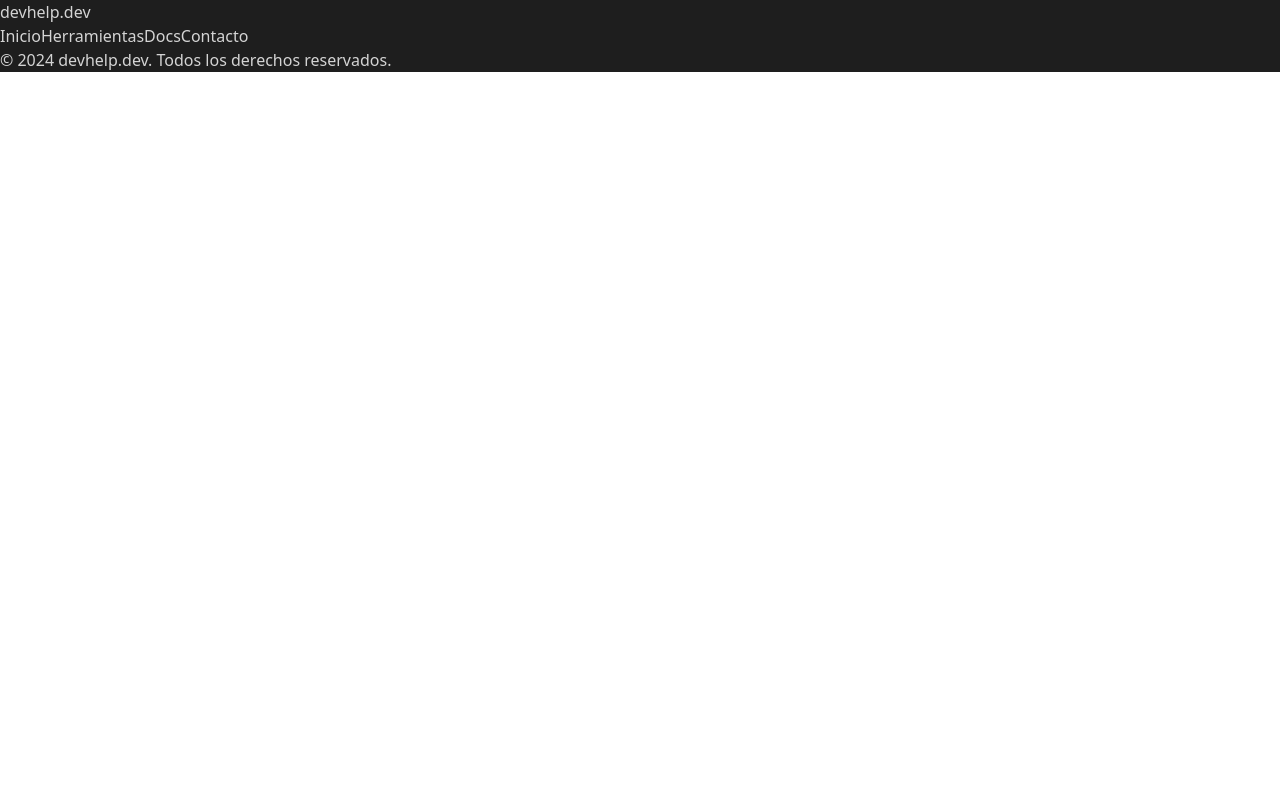
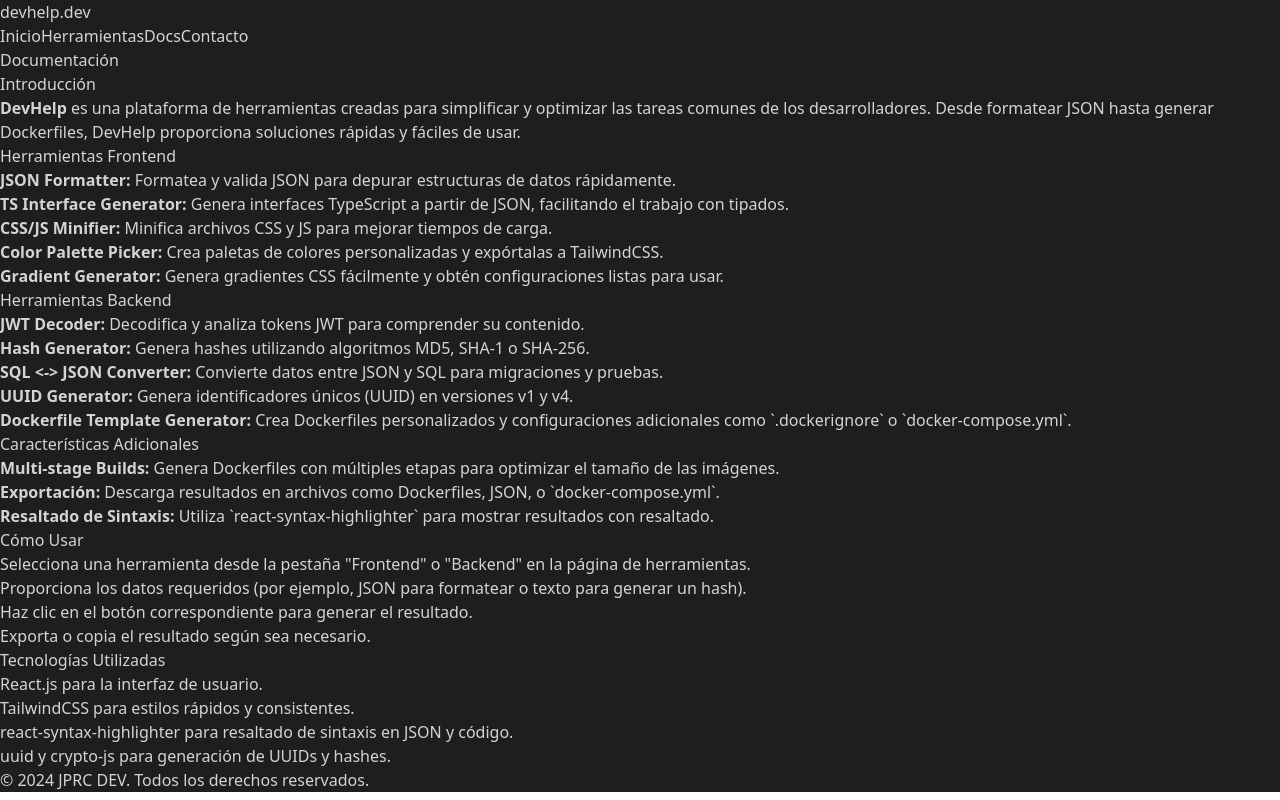
Before and after one commit to jinwolf2/devhelp, a React (Vite) app: page /docs in a window 1280 px wide. Built offline with nearby package versions, Linux system fonts and the light colour scheme.

Commit message:
nueva subida

```diff
--- a/src/App.jsx
+++ b/src/App.jsx
@@ -14,6 +14,7 @@
 import SQLJSONConverter from './Pages/SQLJSONConverter'
 import UUIDGenerator from './Pages/UUIDGenerator'
 import DockerfileGenerator from './Pages/DockerfileGenerator'
+import Documentation from './Pages/Documentation'
 
 function App() {
   const [count, setCount] = useState(0)
@@ -37,6 +38,7 @@
           <Route path='/tools/b/SQLtoJSON' element={<SQLJSONConverter/>}/>
           <Route path='/tools/b/UUIDGenerator' element={<UUIDGenerator/>}/>
           <Route path='/tools/b/DockerTemplateGen' element={<DockerfileGenerator/>}/>
+          <Route path='/docs' element={<Documentation/>}/>
         </Routes>
         <Footer/>
       </BrowserRouter>
--- a/src/Components/Footer.jsx
+++ b/src/Components/Footer.jsx
@@ -4,7 +4,7 @@
   return (
     <footer className="w-full border-t border-gray-700">
       <div className="max-w-6xl mx-auto px-4 py-6 text-center text-sm text-gray-400">
-        © 2024 devhelp.dev. Todos los derechos reservados.
+        © 2024 JPRC DEV. Todos los derechos reservados.
       </div>
     </footer>
   );
--- /dev/null
+++ b/src/Pages/Documentation.jsx
@@ -0,0 +1,110 @@
+import React from 'react';
+
+export default function Documentation() {
+  const sections = [
+    {
+      title: "Introducción",
+      content: (
+        <>
+          <p>
+            <strong>DevHelp</strong> es una plataforma de herramientas creadas para simplificar y optimizar las tareas comunes de los desarrolladores. Desde formatear JSON hasta generar Dockerfiles, DevHelp proporciona soluciones rápidas y fáciles de usar.
+          </p>
+        </>
+      ),
+    },
+    {
+      title: "Herramientas Frontend",
+      content: (
+        <ul className="list-disc pl-6">
+          <li>
+            <strong>JSON Formatter:</strong> Formatea y valida JSON para depurar estructuras de datos rápidamente.
+          </li>
+          <li>
+            <strong>TS Interface Generator:</strong> Genera interfaces TypeScript a partir de JSON, facilitando el trabajo con tipados.
+          </li>
+          <li>
+            <strong>CSS/JS Minifier:</strong> Minifica archivos CSS y JS para mejorar tiempos de carga.
+          </li>
+          <li>
+            <strong>Color Palette Picker:</strong> Crea paletas de colores personalizadas y expórtalas a TailwindCSS.
+          </li>
+          <li>
+            <strong>Gradient Generator:</strong> Genera gradientes CSS fácilmente y obtén configuraciones listas para usar.
+          </li>
+        </ul>
+      ),
+    },
+    {
+      title: "Herramientas Backend",
+      content: (
+        <ul className="list-disc pl-6">
+          <li>
+            <strong>JWT Decoder:</strong> Decodifica y analiza tokens JWT para comprender su contenido.
+          </li>
+          <li>
+            <strong>Hash Generator:</strong> Genera hashes utilizando algoritmos MD5, SHA-1 o SHA-256.
+          </li>
+          <li>
+            <strong>SQL &lt;-&gt; JSON Converter:</strong> Convierte datos entre JSON y SQL para migraciones y pruebas.
+          </li>
+          <li>
+            <strong>UUID Generator:</strong> Genera identificadores únicos (UUID) en versiones v1 y v4.
+          </li>
+          <li>
+            <strong>Dockerfile Template Generator:</strong> Crea Dockerfiles personalizados y configuraciones adicionales como `.dockerignore` o `docker-compose.yml`.
+          </li>
+        </ul>
+      ),
+    },
+    {
+      title: "Características Adicionales",
+      content: (
+        <ul className="list-disc pl-6">
+          <li>
+            <strong>Multi-stage Builds:</strong> Genera Dockerfiles con múltiples etapas para optimizar el tamaño de las imágenes.
+          </li>
+          <li>
+            <strong>Exportación:</strong> Descarga resultados en archivos como Dockerfiles, JSON, o `docker-compose.yml`.
+          </li>
+          <li>
+            <strong>Resaltado de Sintaxis:</strong> Utiliza `react-syntax-highlighter` para mostrar resultados con resaltado.
+          </li>
+        </ul>
+      ),
+    },
+    {
+      title: "Cómo Usar",
+      content: (
+        <ol className="list-decimal pl-6">
+          <li>Selecciona una herramienta desde la pestaña "Frontend" o "Backend" en la página de herramientas.</li>
+          <li>Proporciona los datos requeridos (por ejemplo, JSON para formatear o texto para generar un hash).</li>
+          <li>Haz clic en el botón correspondiente para generar el resultado.</li>
+          <li>Exporta o copia el resultado según sea necesario.</li>
+        </ol>
+      ),
+    },
+    {
+      title: "Tecnologías Utilizadas",
+      content: (
+        <ul className="list-disc pl-6">
+          <li>React.js para la interfaz de usuario.</li>
+          <li>TailwindCSS para estilos rápidos y consistentes.</li>
+          <li>react-syntax-highlighter para resaltado de sintaxis en JSON y código.</li>
+          <li>uuid y crypto-js para generación de UUIDs y hashes.</li>
+        </ul>
+      ),
+    },
+  ];
+
+  return (
+    <div className="max-w-6xl mx-auto px-4 py-16 text-[#d4d4d4]" style={{ backgroundColor: '#1e1e1e' }}>
+      <h1 className="text-4xl font-bold mb-8">Documentación</h1>
+      {sections.map((section, index) => (
+        <div key={index} className="mb-12">
+          <h2 className="text-2xl font-semibold mb-4">{section.title}</h2>
+          <div className="text-gray-300 text-base leading-relaxed">{section.content}</div>
+        </div>
+      ))}
+    </div>
+  );
+}
```
Also changed, not shown: 1 other file (tests, documents, lock files or other folders).
